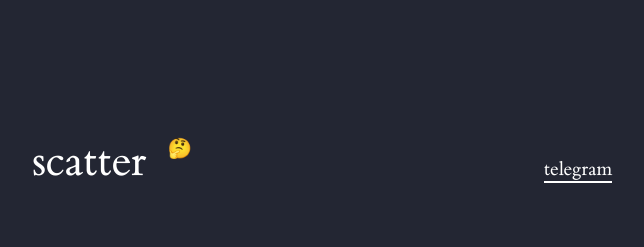
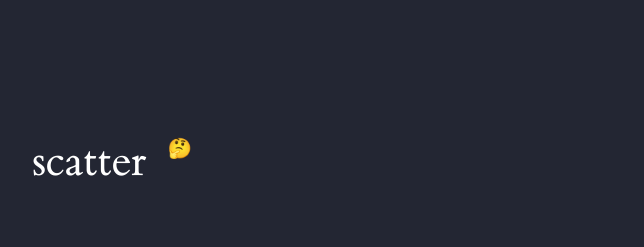
Before and after one commit to 0xSmit/scatter, a React (Create React App) app: page / in a window 1280 px wide. Shown: the top 247 px of the page, without its empty margins (308-952 px from the left). Built offline with nearby package versions, Linux system fonts and the light colour scheme.

Commit message:
removed telegram

```diff
--- a/src/components/Header.jsx
+++ b/src/components/Header.jsx
@@ -21,9 +21,9 @@ const Header = ({ state: { networkId } }) => {
               {network.explorer.name}
             </a>
           ) : null}
-          <a href='https://telegram.me/coincrunchin' target='_blank'>
+          {/* <a href='https://telegram.me/coincrunchin' target='_blank'>
             telegram
-          </a>
+          </a> */}
         </div>
       </div>
     </module>
```
